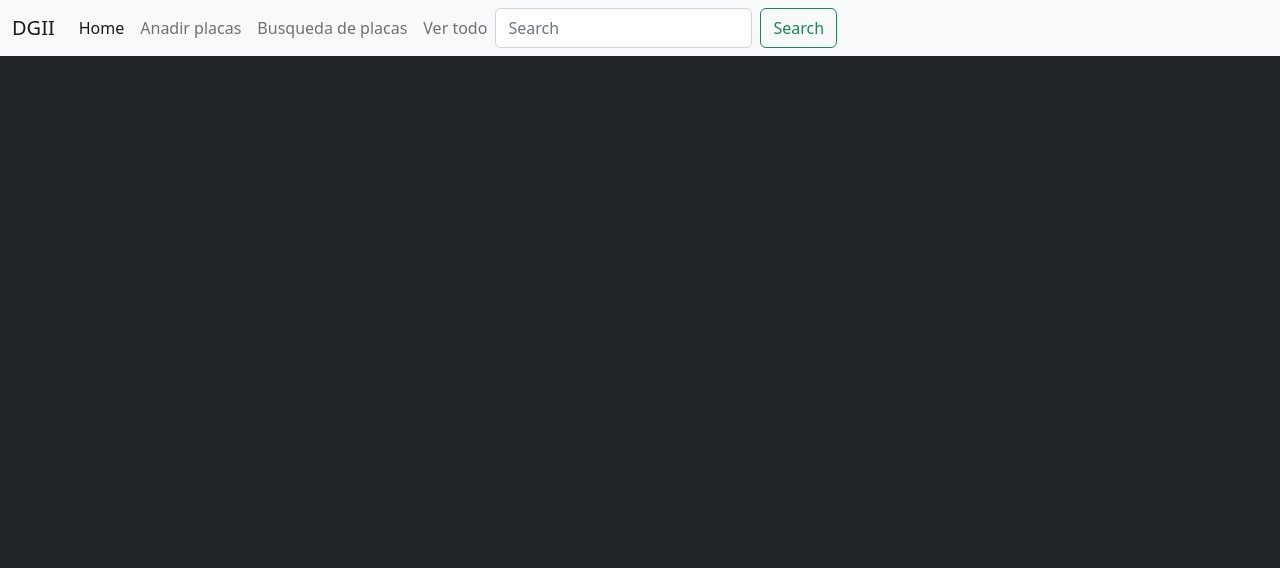
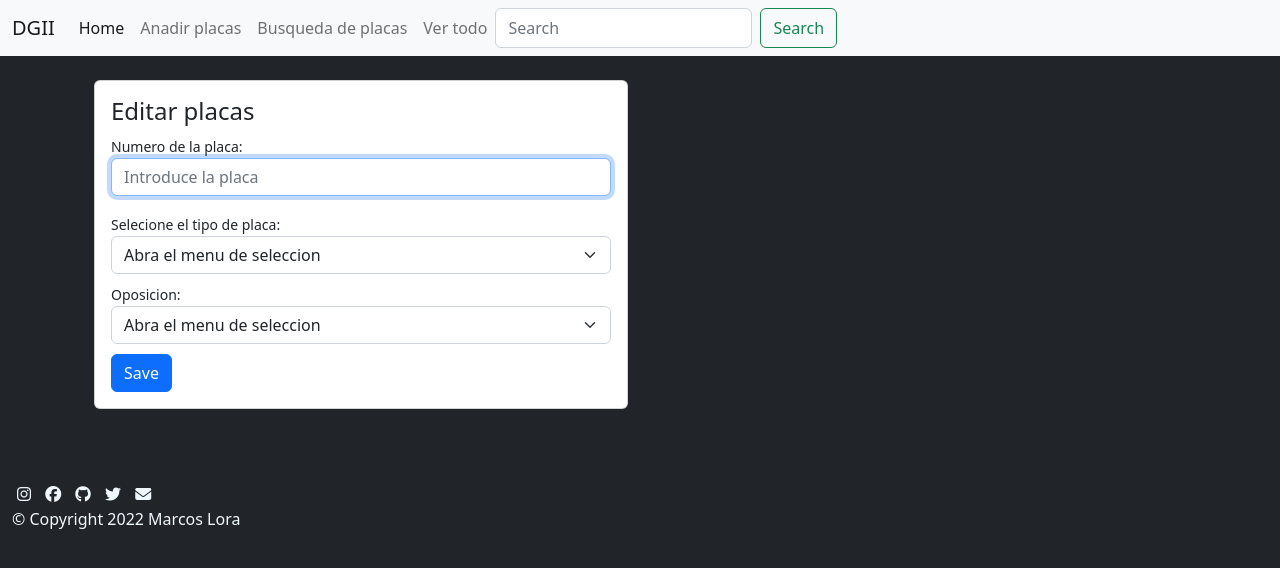
Before and after one commit to marcoslora/CRUD-Oposiciones-Placas, a plain HTML site: page vertodo.html in a window 1280 px wide. Drawn offline with nearby package versions, Linux system fonts and the light colour scheme; no server answers.

Commit message:
Actulizaciones del css

```diff
--- a/main.css
+++ b/main.css
@@ -1,5 +1,5 @@
 body {
-  background: rgb(112, 105, 105);
+  background: rgb(243, 237, 237);
 }
 #btn-task-form {
   margin-top: 10px;
@@ -7,3 +7,15 @@ body {
 #label-oposicion {
   margin-top: 10px;
 }
+@media only screen and (min-width: 1200px) {
+  #card-info-container {
+    padding-left: 30%;
+  }
+}
+#footer-letter {
+  color: aliceblue;
+}
+.social-icon {
+  color: aliceblue;
+  margin: 5px;
+}
--- a/main.js
+++ b/main.js
@@ -75,7 +75,7 @@ taskForm.addEventListener("submit", async (e) => {
         description: description.value,
         placaTypes: placaTypes.value,
       });
-
+      console.log("Guardado");
       editStatus = false;
       id = "";
       taskForm["btn-task-form"].innerText = "Save";
--- a/vertodo.html
+++ b/vertodo.html
@@ -6,6 +6,7 @@
     <meta name="viewport" content="width=device-width, initial-scale=1.0" />
     <title>Consulta de placas</title>
     <link rel="stylesheet" href="main.css" />
+    <script src="https://kit.fontawesome.com/3ffd77e5f2.js" crossorigin="anonymous"></script>
     <link
       rel="stylesheet"
       href="https://bootswatch.com/5/yeti/bootstrap.min.css"
@@ -41,7 +42,7 @@
                 >
               </li>
               <li class="nav-item">
-                <a class="nav-link" href="#">Anadir placas</a>
+                <a class="nav-link" href="./index.html">Anadir placas</a>
               </li>
               <li class="nav-item">
                 <a class="nav-link" href="#">Busqueda de placas</a>
@@ -65,9 +66,71 @@
     </nav>
     <div class="container p-4">
       <div class="row">
+        <div class="col-md-6">
+          <div class="card">
+            <div class="card-body">
+              <h1 class="h4">Editar placas</h1>
+              <form id="task-form">
+                <label for="title">Numero de la placa:</label>
+                <input
+                  type="text"
+                  id="task-title"
+                  class="form-control mb-3"
+                  class="My First Title"
+                  placeholder="Introduce la placa"
+                  autofocus
+                />
+                <label for="title">Selecione el tipo de placa:</label>
+                <select
+                  id="placa-type"
+                  class="form-select"
+                  aria-label="Default select example"
+                >
+                  <option selected>Abra el menu de seleccion</option>
+                  <option value="Autobús privado">Autobús privado- I</option>
+                  <option value="Automóvil Turístico">
+                    Automóvil Turístico- C
+                  </option>
+                  <option value="Autobús Público Urbano">
+                    Autobús Público Urbano -D
+                  </option>
+                  <option value="Remolque">Remolque- F</option>
+                  <option value="Jeep">Jeep- G</option>
+                  <option value="Camion">Camion- F</option>
+                </select>
+
+                <label for="description" id="label-oposicion">Oposicion:</label>
+                <select
+                  class="form-select"
+                  id="task-description"
+                  aria-label="Default select example"
+                >
+                  <option selected>Abra el menu de seleccion</option>
+                  <option value="No tiene una oposicion">Si</option>
+                  <option value="Tiene una oposicion">No</option>
+                </select>
+                <button class="btn btn-primary" id="btn-task-form">Save</button>
+              </form>
+            </div>
+          </div>
+        </div>
+      </div>
+    </div>
+    <div class="container p-4">
+      <div class="row">
         <div class="col-md-6" id="tasks-container"></div>
       </div>
     </div>
+    <footer class="white-section" id="footer">
+      <div class="container-fluid">
+        <a href="https://www.instagram.com/marcoslorae/"><i class="social-icon fa-brands fa-instagram"></i></a>
+        <i class="social-icon fa-brands fa-facebook"></i>
+        <i class="social-icon fa-brands fa-github"></i>
+        <i class="social-icon fa-brands fa-twitter"></i>
+        <i class="social-icon fa-solid fa-envelope"></i>
+        <p id="footer-letter">© Copyright 2022 Marcos Lora</p>
+      </div>
+    </footer>
     <script src="./main.js" type="module"></script>
     <!-- JavaScript Bundle with Popper -->
     <script
```
Also changed, not shown: index.html (+13 -6 lines).
